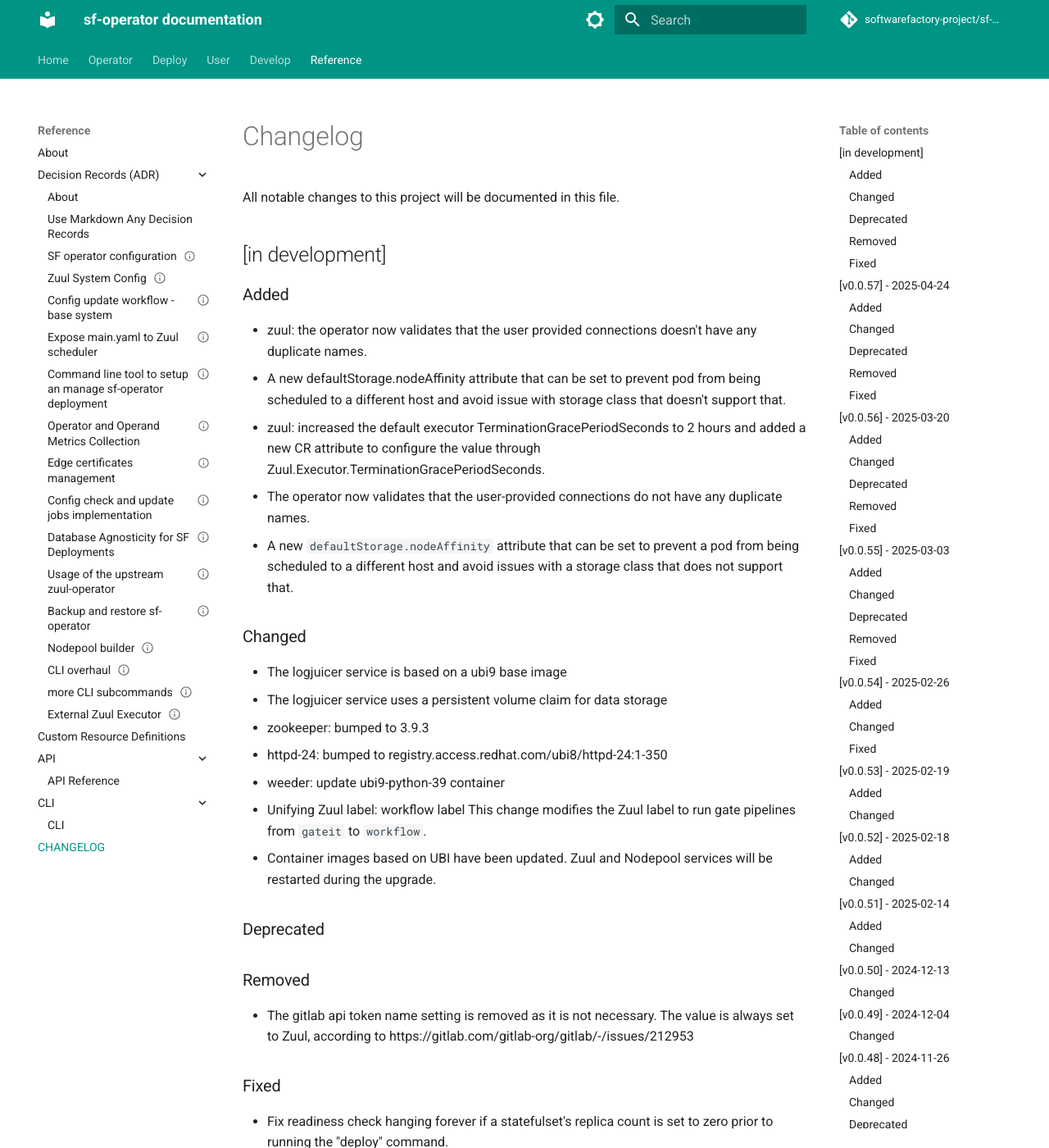
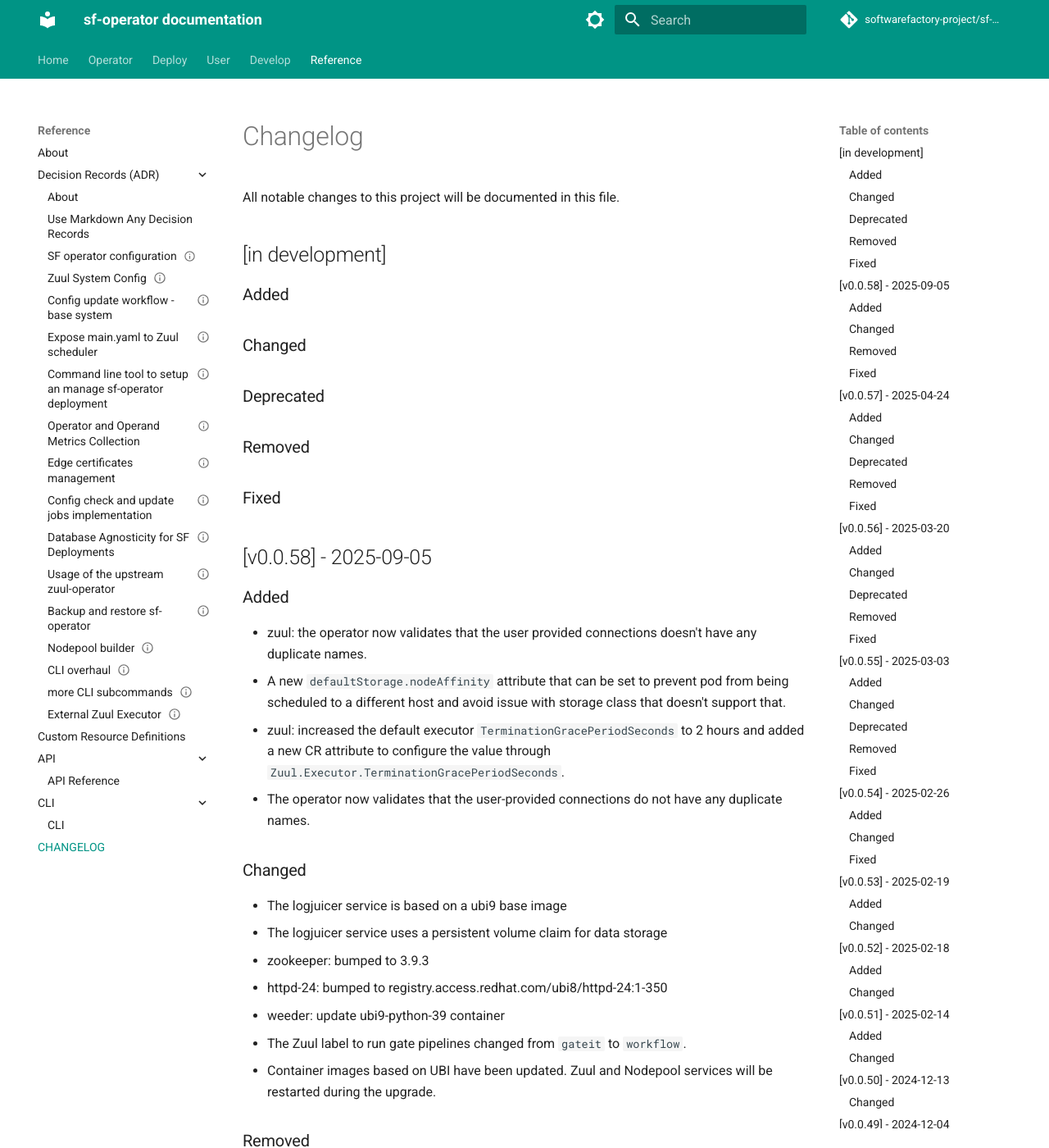
Before and after one commit to softwarefactory-project/sf-operator, an MkDocs documentation site: the page built from doc/reference/CHANGELOG.md, in a window 1280 px wide and 1400 px high. Shown: the whole window at 82% size. Built offline with MkDocs 1.6.1 and Material for MkDocs 9.7.7, drawn with Linux system fonts in a browser that asks for light colours; comment, search, counter and statistics services are not loaded.

Commit message:
Changelog update for v0.0.58
Change-Id: I898dc191394dda246703af2a9a5dc69f7e079020

```diff
--- a/doc/reference/CHANGELOG.md
+++ b/doc/reference/CHANGELOG.md
@@ -5,12 +5,19 @@
 ## [in development]
 
 ### Added
+### Changed
+### Deprecated
+### Removed
+### Fixed
+
+## [v0.0.58] - 2025-09-05
+
+### Added
 
 - zuul: the operator now validates that the user provided connections doesn't have any duplicate names.
-- A new defaultStorage.nodeAffinity attribute that can be set to prevent pod from being scheduled to a different host and avoid issue with storage class that doesn't support that.
-- zuul: increased the default executor TerminationGracePeriodSeconds to 2 hours and added a new CR attribute to configure the value through Zuul.Executor.TerminationGracePeriodSeconds.
+- A new `defaultStorage.nodeAffinity` attribute that can be set to prevent pod from being scheduled to a different host and avoid issue with storage class that doesn't support that.
+- zuul: increased the default executor `TerminationGracePeriodSeconds` to 2 hours and added a new CR attribute to configure the value through `Zuul.Executor.TerminationGracePeriodSeconds`.
 - The operator now validates that the user-provided connections do not have any duplicate names.
-- A new `defaultStorage.nodeAffinity` attribute that can be set to prevent a pod from being scheduled to a different host and avoid issues with a storage class that does not support that.
 
 ### Changed
 
@@ -19,12 +26,9 @@
 - zookeeper: bumped to 3.9.3
 - httpd-24: bumped to registry.access.redhat.com/ubi8/httpd-24:1-350
 - weeder: update ubi9-python-39 container
-- Unifying Zuul label: workflow label
-  This change modifies the Zuul label to run gate pipelines from `gateit` to
-  `workflow`.
+- The Zuul label to run gate pipelines changed from `gateit` to `workflow`.
 - Container images based on UBI have been updated. Zuul and Nodepool services will be restarted during the upgrade.
 
-### Deprecated
 ### Removed
 
 - The gitlab api token name setting is removed as it is not necessary. The value is always set to Zuul, according to https://gitlab.com/gitlab-org/gitlab/-/issues/212953
```
